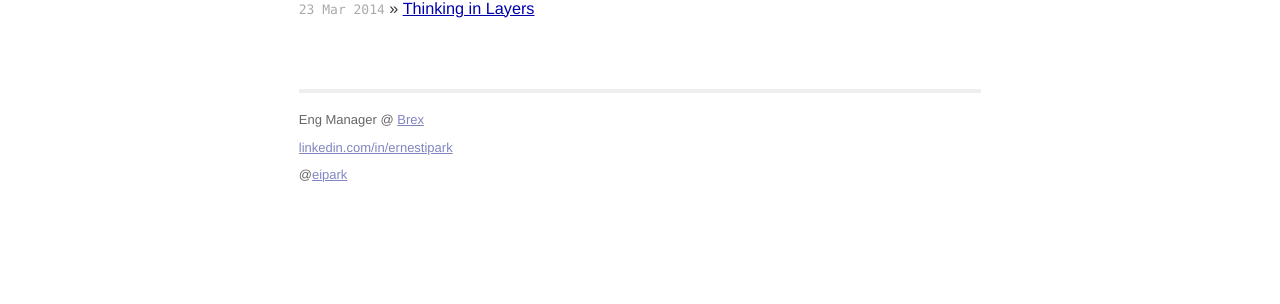
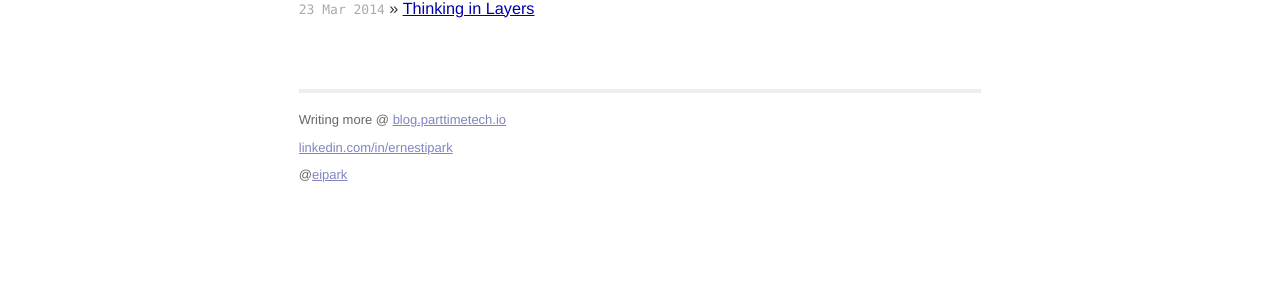
Before and after one commit to eipark/eipark.github.io, a Jekyll site: the page built from index.html, in a window 1280 px wide. Shown: the part 296-600 px from the top of the page. Built offline with Jekyll 4.4.1, drawn with Linux system fonts in a browser that asks for light colours.

Commit message:
parttimetech

```diff
--- a/_layouts/default.html
+++ b/_layouts/default.html
@@ -25,7 +25,7 @@
           <div class="footer">
             <div class="contact">
               <p>
-                Eng Manager @ <a href="https://www.brex.com/">Brex</a><br />
+                Writing more @ <a href="https://blog.parttimetech.io">blog.parttimetech.io</a><br />
                 <a href="https://linkedin.com/in/ernestipark">linkedin.com/in/ernestipark</a><br />
                 @<a href="https://twitter.com/eipark">eipark</a><br />
               </p>
```
Also changed, not shown: 1 other file.
